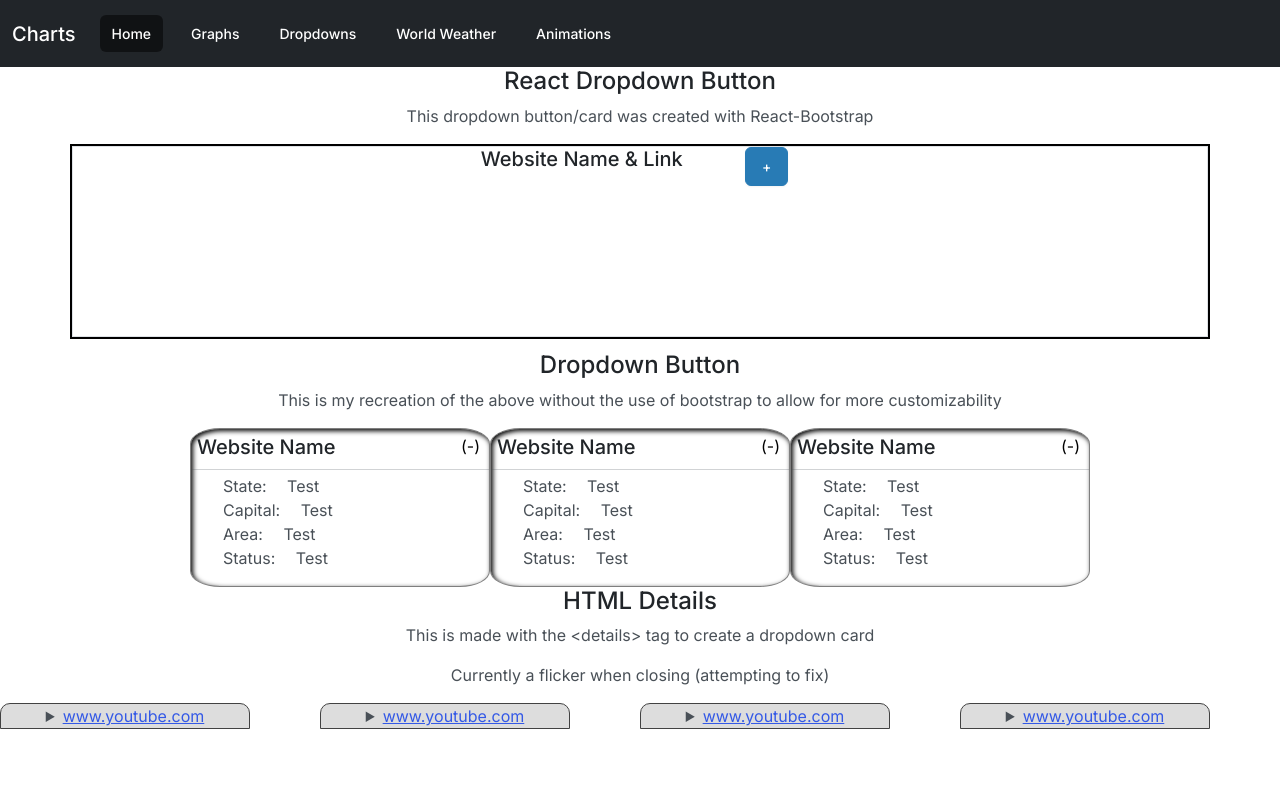
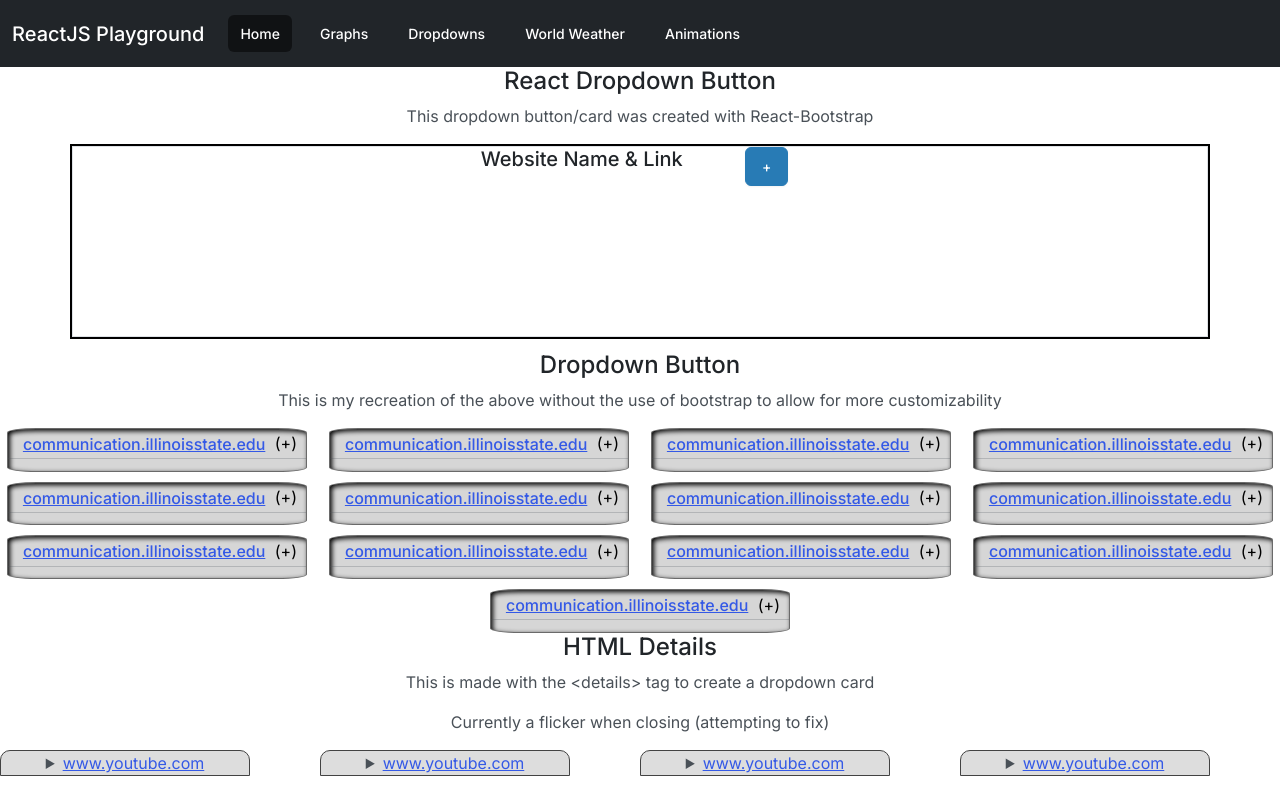
Before and after one commit to sk8terboyz/react-charts, a React (Create React App) app: page /buttonWorkshop in a window 1280 px wide. Built offline with nearby package versions, Linux system fonts and the light colour scheme.

Commit message:
fixed dropdown card tried adding fade to slideshow

```diff
--- a/package.json
+++ b/package.json
@@ -1,6 +1,6 @@
 {
-  "name": "react-charts",
-  "version": "0.1.0",
+  "name": "react-playground",
+  "version": "0.2.0",
   "private": true,
   "dependencies": {
     "@testing-library/jest-dom": "^5.16.5",
--- a/src/components/Animations/SlideShow/SlideShow.css
+++ b/src/components/Animations/SlideShow/SlideShow.css
@@ -2,9 +2,16 @@
     width: 100%;
     height: 50em;
     display: none;
+    opacity: 0;
+    transition: all 1s ease;        /* Won't animate because of display i think*/
+    -webkit-transition: all 1s ease;
+    -moz-transition: all 1s ease;
+    -ms-transition: all 1s ease;
+    -o-transition: all 1s ease;
 }
 
-.currentImg {
+.slideImg.currentImg {
+    opacity: 1;
     display: block;
 }
 
--- a/src/components/Card/DropdownCardBase.css
+++ b/src/components/Card/DropdownCardBase.css
@@ -5,6 +5,13 @@
     width: 300px;
     box-shadow: inset 2px 2px 5px black;
     position: relative;
+    height: fit-content;
+    background-color: rgb(214, 214, 214);
+    margin: 0 6px 0 6px;
+}
+
+.inactive {
+    background-color: rgb(135, 135, 135);
 }
 
 hr {
@@ -16,13 +23,14 @@ hr {
 }
 
 .cardTitle {
-    max-width: 50%;
+    font-size: clamp(0.8em, 1em, 1.2em);
     width: fit-content;
-    margin: 2%;
+    margin: 2% 0 0 5%;
 }
 
 .cardBody {
     overflow: hidden;
+    color: black;
 }
 
 .extender {
@@ -35,16 +43,15 @@ hr {
 }
 
 .extender:hover {
-    font-size: large;
-    color: grey
+    color: grey;
 }
 
 .extender:active {
-    font-size: medium;
+    font-size: clamp(0.8em, 0.9em, 1em);
 }
 
 #expand-contract {
-    margin-top: -25%;
+    margin-top: -35%;
     transition: all 1s ease;
 }
 
--- a/src/components/Card/DropdownCardBase.js
+++ b/src/components/Card/DropdownCardBase.js
@@ -3,8 +3,8 @@ import './DropdownCardBase.css';
 
 const DropdownCardBase = () => {
 
+    // Using React
     const [open, setOpen] = useState(false);
-
     const toggle = (e) => {
         let target = e.target.parentElement.parentElement.children[2].children[0];
         setOpen(!open);
@@ -12,15 +12,32 @@ const DropdownCardBase = () => {
         target.classList.toggle("collapsed")
     }
 
+    // With React only handling click event
+    const toggleBase = (e) => {
+        let target = e.target;
+        if(target.textContent === "(+)") {
+            target.textContent = "(-)"
+        } else {
+            target.textContent = "(+)"
+        }
+        let content = e.target.parentElement.parentElement.children[2].children[0];
+        content.classList.toggle("expanded")
+        content.classList.toggle("collapsed")
+    }
+
     return (
         <div className="cardContainer">
             <div className="cardHeader">
-                <h5 className="cardTitle">Website Name</h5>
-                <button className="extender" onClick={(e) => {toggle(e)}}>({open ? "+" : "-"})</button>
+                <h5 className="cardTitle"><a href="https://www.youtube.com" target="_blank" rel="noreferrer">communication.illinoisstate.edu</a></h5>
+                {/* <button className="extender" onClick={(e) => {toggle(e)}}>({open ? "-" : "+"})</button> */}
+                {/* still using ReactJS to handle click event */}
+                <button className="extender" onClick={(e) => {toggleBase(e)}}>(+)</button>
+                {/* pure HTML -- Doesn't work currently because too many buttons with same properties*/}
+                {/* <button className="extender">(+)</button> */}
             </div>
             <hr />
             <div className="cardBody">
-                <div id="expand-contract" className="expanded">
+                <div id="expand-contract" className="collapsed">
                     <ul id="list">
                         <li>State: Test</li>
                         <li>Capital: Test</li>
--- a/src/components/Card/DropdownCardHTML.css
+++ b/src/components/Card/DropdownCardHTML.css
@@ -23,13 +23,11 @@ details {
 }
 
 details[open] {
-    /* font-size: large; */
     height: 10em;
 }
 
 
 details:not([open]) {
-    /* font-size: medium; */
     height: 2em;
 }
 
--- a/src/components/Header/Header.js
+++ b/src/components/Header/Header.js
@@ -4,7 +4,7 @@ const Header = () => {
         <div>
             <nav className="navbar navbar-expand-lg navbar-dark bg-dark">
                 <div className="container-fluid">
-                    <a className="navbar-brand" href="/">Charts</a>
+                    <a className="navbar-brand" href="/">ReactJS Playground</a>
                     <button className="navbar-toggler" type="button" data-bs-toggle="collapse" data-bs-target="#navbarColor02" aria-controls="navbarColor02" aria-expanded="false" aria-label="Toggle navigation">
                     <span className="navbar-toggler-icon"></span>
                     </button>
--- a/src/screens/ButtonWorkshop/ButtonWorkshop.css
+++ b/src/screens/ButtonWorkshop/ButtonWorkshop.css
@@ -1,6 +1,8 @@
 
 .center {
     display: flex;
+    flex-flow: row wrap;
+    gap: 10px;
     justify-content: center;
 }
 
--- a/src/screens/ButtonWorkshop/ButtonWorkshop.js
+++ b/src/screens/ButtonWorkshop/ButtonWorkshop.js
@@ -12,7 +12,18 @@ const ButtonWorkshop = () => {
             <DropdownCardReact />
             <h4>Dropdown Button</h4>
             <p>This is my recreation of the above without the use of bootstrap to allow for more customizability</p>
+            {/* <p>This has 2 forms: 1 that uses ReactJS & 1 that uses raw JS</p> */}
             <div className="center">
+                <DropdownCardBase />
+                <DropdownCardBase />
+                <DropdownCardBase />
+                <DropdownCardBase />
+                <DropdownCardBase />
+                <DropdownCardBase />
+                <DropdownCardBase />
+                <DropdownCardBase />
+                <DropdownCardBase />
+                <DropdownCardBase />
                 <DropdownCardBase />
                 <DropdownCardBase />
                 <DropdownCardBase />
```
